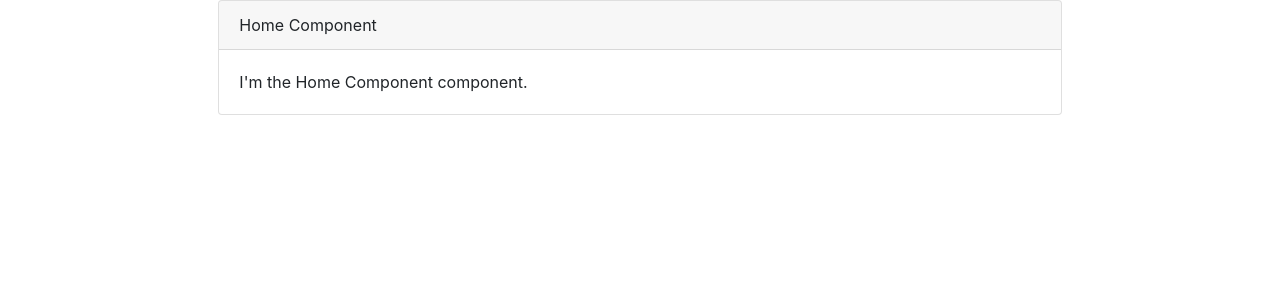
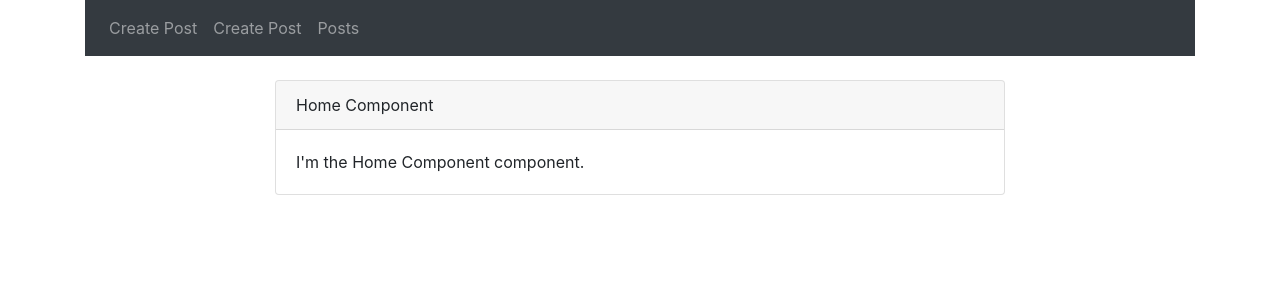
Before and after one commit to fadlir93/sample-application-MEVN, a Vue app: page / in a window 1280 px wide. Shown: the top 300 px of the page. Built offline with nearby package versions, Linux system fonts and the light colour scheme.

Commit message:
Create Navbar

```diff
--- a/src/App.vue
+++ b/src/App.vue
@@ -1,11 +1,35 @@
 <template>
-  <div>
-    <router-view></router-view>
+  <div class="container">
+    <nav class="navbar navbar-expand-sm bg-dark navbar-dark">
+      <ul class="navbar-nav">
+        <li class="nav-item">
+          <router-link to="/" class="nav-link">Create Post</router-link>
+        </li>
+        <li class="nav-item">
+          <router-link to="/create" class="nav-link"> Create Post</router-link>
+        </li>
+        <li class="nav-item">
+          <router-link to="/posts" class="nav-link"> Posts</router-link>
+        </li>
+      </ul>
+    </nav><br />
+    <transition name="fade">
+      <router-view></router-view>
+    </transition>
   </div>
 </template>
 
+<style>
+  .fade-enter-active, .fade-leave-active {
+    transition: opacity .5s
+  }
+  .fade-enter, .fade-leave-active {
+    opacity: 0
+  }
+</style>
+
 <script>
-export default {
-  name: 'app',
-}
+  export default {
+
+  }
 </script>
```
